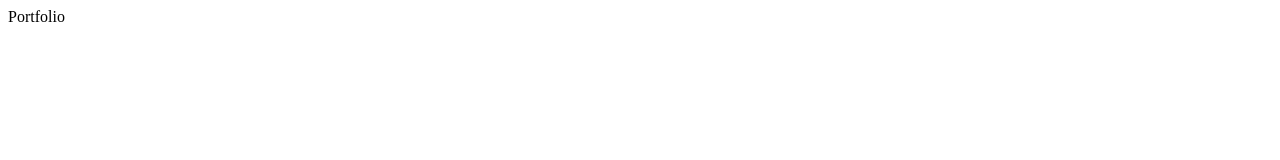
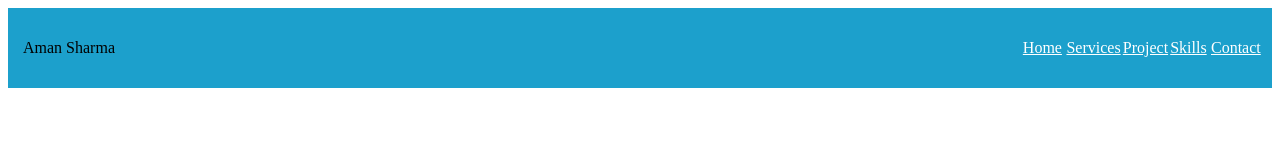
Before and after one commit to amansharma2380/amansharma2380.github.io, a plain HTML site: page Portfolio.html in a window 1280 px wide. Drawn offline with Linux system fonts and the light colour scheme.

Commit message:
5th commit

```diff
--- a/Portfolio.html
+++ b/Portfolio.html
@@ -4,8 +4,21 @@
     <meta charset="UTF-8">
     <meta name="viewport" content="width=device-width, initial-scale=1.0">
     <title>Document</title>
+    <link rel="stylesheet" href="style.css">
 </head>
 <body>
-    Portfolio
+    <nav class="navbar">
+    <div class="logo">Aman Sharma</div>
+    <ul class="nav-links">
+      <li><a href="#">Home</a></li>
+      <li><a href="#">Services</a></li>
+      <li><a href="#">Project</a></li>
+      <li><a href="#">Skills</a></li>
+      <li><a href="#">Contact</a></li>
+    </ul>
+  </nav>
+
+
+
 </body>
 </html>
--- /dev/null
+++ b/style.css
@@ -0,0 +1,18 @@
+
+.navbar {
+  background-color: #1ca0cc;
+  display: flex;
+  justify-content: space-between;
+  align-items: center;
+  padding: 15px 15px;
+}
+
+.nav-links {
+  list-style: none;
+  display: flex;
+}
+.nav-links a {
+  color: white;
+  margin: 10%;
+  padding: 2px 1.5px;
+}
```
